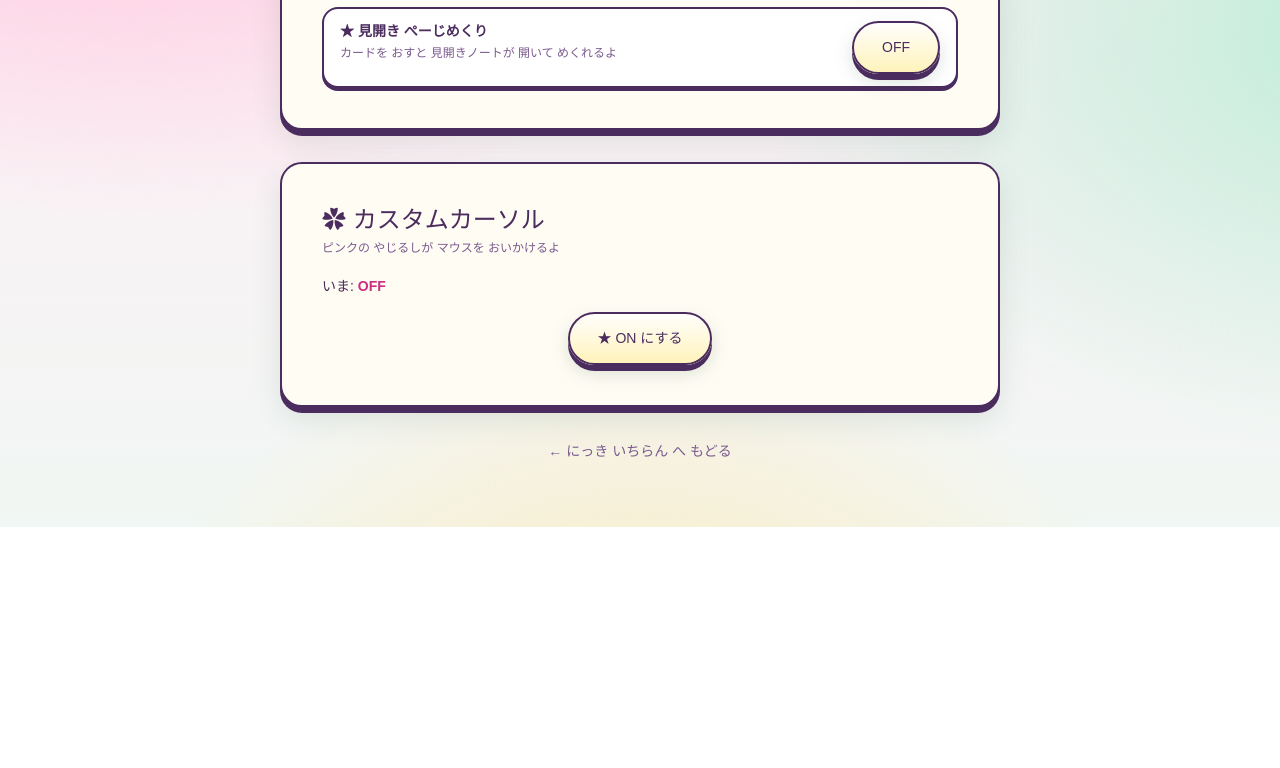
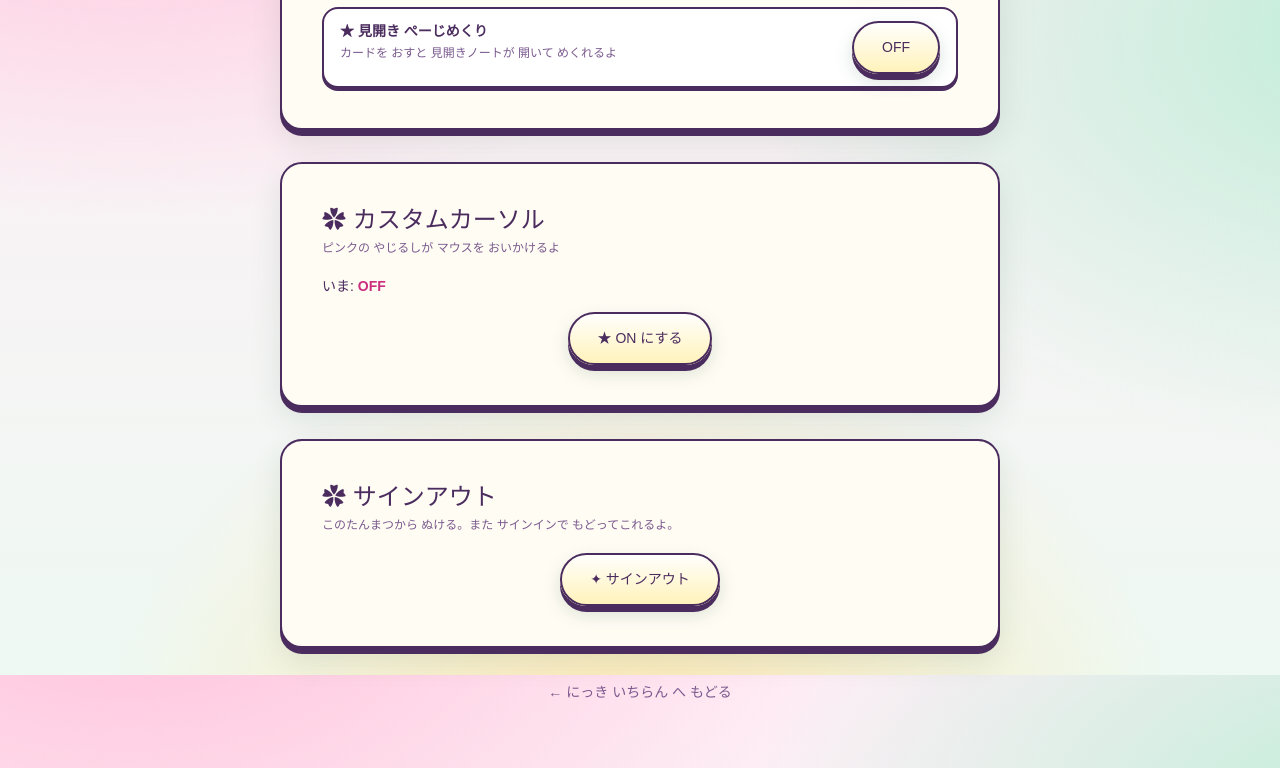
Before and after one commit to miya8060/kokan-nikki, a Next.js app: page /settings in a window 1280 px wide. Shown: the part 1725-2493 px from the top of the page. Before the commit the page ends 2252 px from the top, so only its background shows below. Built offline with nearby package versions, Linux system fonts and the light colour scheme; no server answers; the database is empty; sample sign-in values are in the browser's storage; a web font is replaced by a local one.

Commit message:
feat(auth): /settings ページから サインアウト できる ようにする (#131)
signOutAction (定義済) を未配線 だったので、settings page 末尾の
Sticker section から form 経由で叩けるように 配線。

```diff
--- a/app/settings/page.tsx
+++ b/app/settings/page.tsx
@@ -2,6 +2,7 @@ import Link from "next/link";
 import { cookies } from "next/headers";
 import { redirect } from "next/navigation";
 
+import { signOutAction } from "@/app/_actions/auth";
 import { startLinkAccount } from "@/app/_actions/link-account";
 import { setDisplayName, setIcon } from "@/app/_actions/profile";
 import { setCursor, setPalette, setTweak } from "@/app/_actions/settings";
@@ -314,6 +315,24 @@ export default async function SettingsPage({
         </form>
       </Sticker>
 
+      <Sticker className="p-8 sm:p-10">
+        <h2 className="text-ink font-[family-name:var(--font-mochi)] text-xl sm:text-2xl">
+          ✿ サインアウト
+        </h2>
+        <p className="text-ink-soft mt-1 text-xs">
+          このたんまつから ぬける。また サインインで もどってこれるよ。
+        </p>
+        <form
+          action={signOutAction}
+          className="mt-5 flex justify-center"
+          data-testid="signout-form"
+        >
+          <PuffButton type="submit" variant="alt" data-testid="signout-button">
+            ✦ サインアウト
+          </PuffButton>
+        </form>
+      </Sticker>
+
       <p className="text-center">
         <Link
           href="/notebooks"
```
